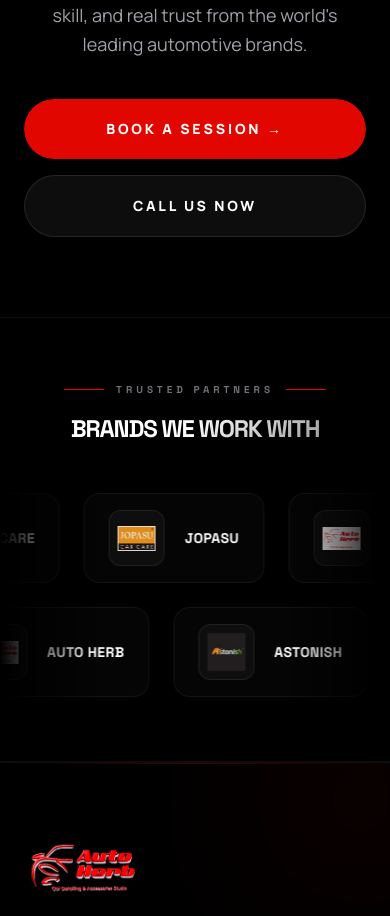
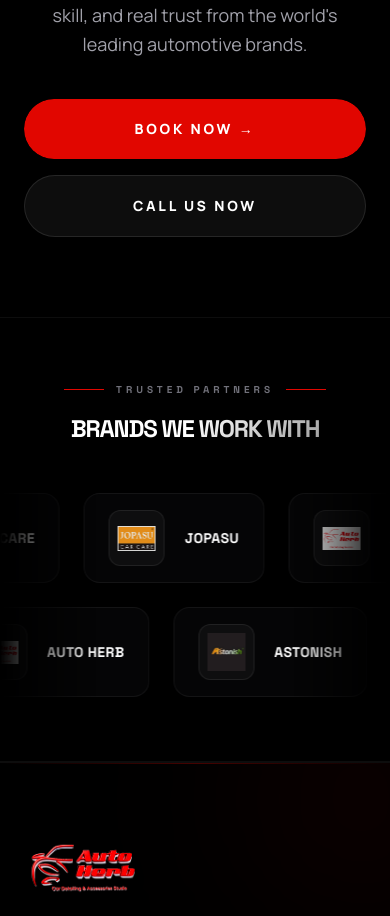
Before and after one commit to a82869743-hash/GK-Auto-Herb-Website, a React (Vite) app: page /certifications in a window 390 px wide. Shown: the part 3961-4877 px from the top of the page. Built offline with nearby package versions, Linux system fonts and the light colour scheme.

Commit message:
Update links, branding, and packages

```diff
--- a/src/components/Navbar.jsx
+++ b/src/components/Navbar.jsx
@@ -86,13 +86,15 @@ export default function Navbar() {
 
         {/* Actions */}
         <div className="flex items-center gap-4 md:gap-6">
-          <Link
-            to="/contact"
+          <a
+            href="https://gkautobook.cloud/login"
+            target="_blank"
+            rel="noopener noreferrer"
             className="hidden md:flex group relative bg-transparent border border-white/20 text-white px-8 py-2.5 rounded-full font-bold text-xs uppercase tracking-widest overflow-hidden transition-all duration-600 hover:border-primary-container hover:shadow-[0_0_25px_-5px_rgba(225,6,0,0.3)]"
           >
             <div className="absolute inset-0 bg-primary-container translate-y-full group-hover:translate-y-0 transition-transform duration-600 ease-[cubic-bezier(0.16,1,0.3,1)]"></div>
-            <span className="relative z-10 transition-all duration-300">Book Session</span>
-          </Link>
+            <span className="relative z-10 transition-all duration-300">Book Now</span>
+          </a>
 
           {/* Mobile hamburger */}
           <button
@@ -148,13 +150,15 @@ export default function Navbar() {
                 animate={{ opacity: 1, y: 0 }}
                 transition={{ delay: 0.5, duration: 0.4 }}
               >
-                <Link
-                  to="/contact"
+                <a
+                  href="https://gkautobook.cloud/login"
+                  target="_blank"
+                  rel="noopener noreferrer"
                   onClick={() => setMobileOpen(false)}
                   className="bg-primary-container text-white text-center py-4 rounded-xl font-bold text-sm uppercase tracking-widest shadow-[0_0_20px_rgba(225,6,0,0.3)] mt-4 block hover:shadow-[0_0_35px_rgba(225,6,0,0.5)] transition-shadow duration-500"
                 >
-                  Book Session
-                </Link>
+                  Book Now
+                </a>
               </motion.div>
             </div>
           </motion.div>
--- a/src/pages/AboutPage.jsx
+++ b/src/pages/AboutPage.jsx
@@ -149,7 +149,7 @@ export default function AboutPage() {
 
 
       {/* ═══════════════════════════════════════════════════════════════
-          FOUNDER SECTION — Gaurav Kumar Spotlight
+          FOUNDER SECTION — Gaurav Kathuria Spotlight
       ═══════════════════════════════════════════════════════════════ */}
       <section className="py-24 md:py-36 relative z-10 border-t border-white/5 overflow-hidden" style={{ background: 'linear-gradient(180deg, #000 0%, #080808 50%, #000 100%)' }}>
         {/* Background Glow */}
@@ -477,7 +477,7 @@ export default function AboutPage() {
               rel="noopener noreferrer"
               className="group inline-flex items-center gap-3 bg-primary-container hover:bg-white text-white hover:text-black font-headline font-bold uppercase tracking-widest text-xs px-10 py-4 rounded-full transition-all duration-300 hover:shadow-xl"
             >
-              Contact Us
+              Book Now
               <span className="material-symbols-outlined text-lg group-hover:translate-x-1 transition-transform">arrow_forward</span>
             </a>
             <Link
--- a/src/pages/CertificationsPage.jsx
+++ b/src/pages/CertificationsPage.jsx
@@ -237,13 +237,13 @@ export default function CertificationsPage() {
               Our certifications aren't just pieces of paper — they represent real training, real skill, and real trust from the world's leading automotive brands.
             </motion.p>
             <motion.div variants={fadeInUp} className="flex flex-col sm:flex-row items-center justify-center gap-4">
-              <Link
-                to="/contact"
+              <a
+                href="https://gkautobook.cloud/login" target="_blank" rel="noopener noreferrer"
                 className="group relative px-10 py-5 rounded-full font-black text-sm uppercase tracking-[0.2em] transition-all duration-500 hover:scale-105 w-full sm:w-auto overflow-hidden"
               >
                 <div className="absolute inset-0 bg-primary-container rounded-full red-glow transition-all duration-500 group-hover:bg-red-600"></div>
-                <span className="relative text-white z-10">Book a Session →</span>
-              </Link>
+                <span className="relative text-white z-10">Book Now →</span>
+              </a>
               <a href="tel:09408424541" className="group relative px-10 py-5 rounded-full font-black text-sm uppercase tracking-[0.2em] transition-all duration-500 hover:scale-105 border border-white/10 bg-white/5 backdrop-blur-md hover:bg-white hover:text-black w-full sm:w-auto text-center text-white">
                 <span className="relative z-10">Call Us Now</span>
               </a>
--- a/src/pages/GalleryPage.jsx
+++ b/src/pages/GalleryPage.jsx
@@ -243,9 +243,9 @@ export default function GalleryPage() {
               <p className="text-zinc-400 text-base md:text-lg lg:text-xl font-light leading-relaxed">Join our elite circle of clients who settle for nothing less than perfection. Limited detailing slots available monthly.</p>
             </div>
             <div className="flex flex-col items-center md:items-end gap-6 w-full md:w-auto">
-              <Link to="/contact" className="w-full md:w-auto bg-white text-black px-12 py-5 rounded-full font-headline font-black uppercase tracking-widest text-sm hover:scale-105 transition-transform shadow-[0_0_30px_rgba(255,255,255,0.2)] text-center">
-                Get a Free Quote
-              </Link>
+              <a href="https://gkautobook.cloud/login" target="_blank" rel="noopener noreferrer" className="w-full md:w-auto bg-white text-black px-12 py-5 rounded-full font-headline font-black uppercase tracking-widest text-sm hover:scale-105 transition-transform shadow-[0_0_30px_rgba(255,255,255,0.2)] text-center">
+                Book Now
+              </a>
               <p className="text-[10px] md:text-xs uppercase tracking-[0.2em] font-bold text-zinc-500 flex items-center gap-2">
                 <span className="w-2 h-2 rounded-full bg-primary-container animate-pulse"></span>
                 Response within 24 hours
--- a/src/pages/HomePage.jsx
+++ b/src/pages/HomePage.jsx
@@ -83,11 +83,11 @@ export default function HomePage() {
           </motion.p>
 
           <motion.div variants={fadeInUp} className="flex flex-col sm:flex-row items-center justify-center gap-6">
-            <Link to="/contact" className="group relative px-10 py-5 rounded-full font-black text-sm uppercase tracking-[0.2em] transition-all duration-500 hover:scale-105 w-full sm:w-auto overflow-hidden">
+            <a href="https://gkautobook.cloud/login" target="_blank" rel="noopener noreferrer" className="group relative px-10 py-5 rounded-full font-black text-sm uppercase tracking-[0.2em] transition-all duration-500 hover:scale-105 w-full sm:w-auto overflow-hidden">
               <div className="absolute inset-0 bg-primary-container rounded-full red-glow transition-all duration-500 group-hover:bg-red-600"></div>
               <span className="absolute inset-0 w-full h-full bg-gradient-to-r from-transparent via-white/20 to-transparent -translate-x-full group-hover:animate-[shimmer_1.5s_infinite]"></span>
               <span className="relative text-white z-10">Book Now →</span>
-            </Link>
+            </a>
             <Link to="/gallery" className="group relative px-10 py-5 rounded-full font-black text-sm uppercase tracking-[0.2em] transition-all duration-500 hover:scale-105 border border-white/10 bg-white/5 backdrop-blur-md hover:bg-white hover:text-black w-full sm:w-auto">
               <span className="relative z-10">View Gallery</span>
             </Link>
@@ -639,8 +639,8 @@ export default function HomePage() {
               Experience the difference that professional-grade detailing makes. Book your session now and drive perfection.
             </motion.p>
             <motion.div variants={fadeInUp} className="flex flex-col sm:flex-row items-center justify-center gap-4">
-              <Link
-                to="/contact"
+              <a
+                href="https://gkautobook.cloud/login" target="_blank" rel="noopener noreferrer"
                 className="group relative px-12 py-5 rounded-full font-black text-sm uppercase tracking-[0.2em] transition-all duration-500 hover:scale-105 w-full sm:w-auto overflow-hidden text-center"
               >
                 <div className="absolute inset-0 bg-primary-container rounded-full red-glow transition-all duration-500 group-hover:bg-red-600"></div>
@@ -648,7 +648,7 @@ export default function HomePage() {
                   <span className="material-symbols-outlined text-sm" style={{fontVariationSettings: "'FILL' 1"}}>calendar_month</span>
                   Book Now
                 </span>
-              </Link>
+              </a>
               <a href="tel:09408424541" className="group relative px-12 py-5 rounded-full font-black text-sm uppercase tracking-[0.2em] transition-all duration-500 hover:scale-105 border border-white/10 bg-white/5 backdrop-blur-md hover:bg-white hover:text-black w-full sm:w-auto text-center text-white">
                 <span className="relative z-10 flex items-center justify-center gap-2">
                   <Phone className="w-4 h-4" />
@@ -748,12 +748,12 @@ export default function HomePage() {
         >
           <Phone className="w-4 h-4" /> Call
         </a>
-        <Link
-          to="/contact"
+        <a
+          href="https://gkautobook.cloud/login" target="_blank" rel="noopener noreferrer"
           className="flex-1 py-3.5 rounded-full bg-primary-container text-white font-black text-xs uppercase tracking-widest text-center red-glow"
         >
           Book Now
-        </Link>
+        </a>
       </motion.div>
     </>
   );
--- a/src/pages/ProductsPage.jsx
+++ b/src/pages/ProductsPage.jsx
@@ -767,12 +767,12 @@ export default function ProductsPage() {
                   WhatsApp Us
                 </span>
               </a>
-              <Link
-                to="/contact"
-                className="bg-transparent border border-white/20 text-white px-12 py-5 rounded-full font-black uppercase tracking-widest text-sm hover:bg-white/5 transition-all"
+              <a
+                href="https://gkautobook.cloud/login" target="_blank" rel="noopener noreferrer"
+                className="bg-transparent border border-white/20 text-white px-12 py-5 rounded-full font-black uppercase tracking-widest text-sm hover:bg-white/5 transition-all flex items-center justify-center"
               >
-                Visit Store
-              </Link>
+                Book Now
+              </a>
             </div>
           </div>
         </motion.div>
--- a/src/pages/ServicesPage.jsx
+++ b/src/pages/ServicesPage.jsx
@@ -723,9 +723,9 @@ export default function ServicesPage() {
               <Link to="/packages" className="bg-white text-black px-12 py-5 rounded-full font-black uppercase tracking-widest text-sm hover:scale-105 transition-all shadow-[0_0_30px_rgba(255,255,255,0.2)]">
                 View Packages & Pricing
               </Link>
-              <Link to="/contact" className="bg-transparent border border-white/20 text-white px-12 py-5 rounded-full font-black uppercase tracking-widest text-sm hover:bg-white/5 transition-all">
-                Contact Us
-              </Link>
+              <a href="https://gkautobook.cloud/login" target="_blank" rel="noopener noreferrer" className="bg-transparent border border-white/20 text-white px-12 py-5 rounded-full font-black uppercase tracking-widest text-sm hover:bg-white/5 transition-all flex items-center justify-center">
+                Book Now
+              </a>
             </div>
           </div>
         </motion.div>
```
Also changed, not shown: vercel.json, 1 other file (tests, documents, lock files or other folders).
